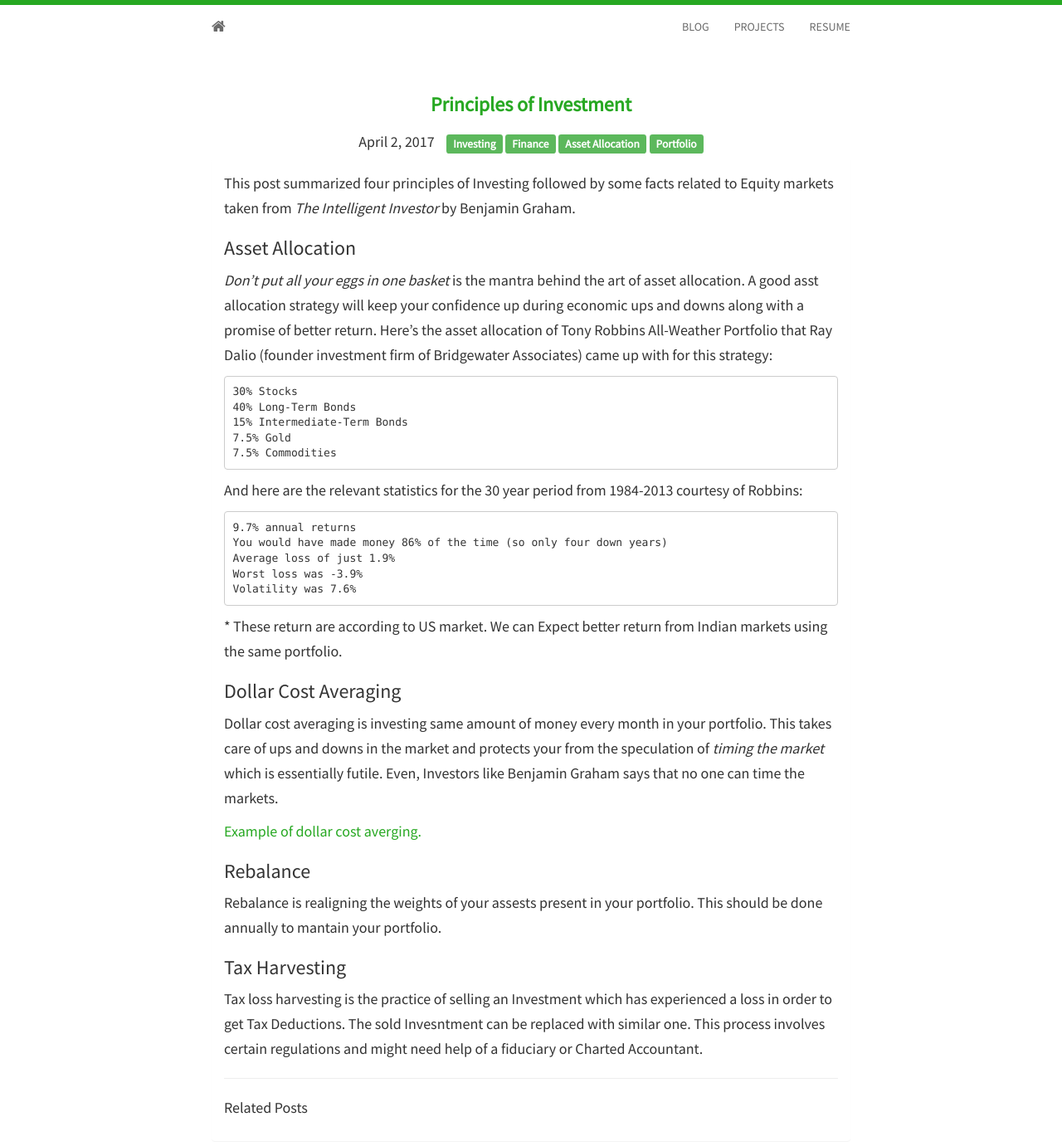
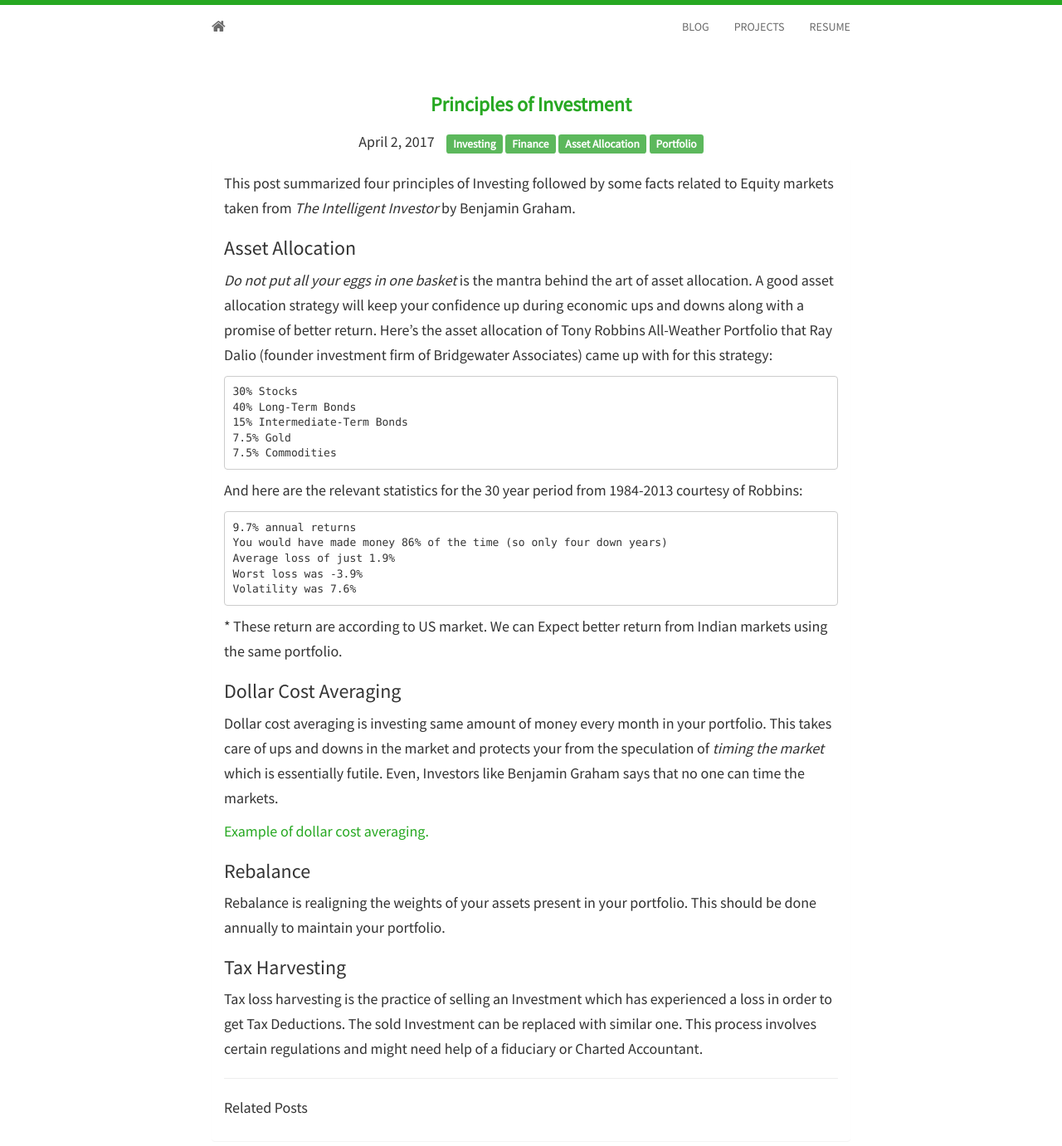
Before and after one commit to ankiteciitkgp/ankiteciitkgp.github.io, a Jekyll site: the page built from _posts/2017-04-02-post2.md, in a window 1280 px wide and 1400 px high. Shown: the top 1381 px of the window at 83% size. Built offline with Jekyll 4.4.1, drawn with Linux system fonts in a browser that asks for light colours; nearby versions of some CDN libraries; comment, search, counter and statistics services are not loaded.

Commit message:
First Blogpost

```diff
--- a/_posts/2017-04-02-post2.md
+++ b/_posts/2017-04-02-post2.md
@@ -12,7 +12,7 @@ tags:
 This post summarized four principles of Investing followed by some facts related to Equity markets taken from <em>The Intelligent Investor</em> by Benjamin Graham.
 
 ### Asset Allocation
-_Don't put all your eggs in one basket_ is the mantra behind the art of asset allocation. A good asst allocation strategy will keep your confidence up during economic ups and downs along with a promise of better return. Here’s the asset allocation of Tony Robbins All-Weather Portfolio that Ray Dalio (founder investment firm of Bridgewater Associates) came up with for this strategy:
+_Do not put all your eggs in one basket_ is the mantra behind the art of asset allocation. A good asset allocation strategy will keep your confidence up during economic ups and downs along with a promise of better return. Here’s the asset allocation of Tony Robbins All-Weather Portfolio that Ray Dalio (founder investment firm of Bridgewater Associates) came up with for this strategy:
 
     30% Stocks
     40% Long-Term Bonds
@@ -22,26 +22,26 @@ _Don't put all your eggs in one basket_ is the mantra behind the art of asset al
 
 And here are the relevant statistics for the 30 year period from 1984-2013 courtesy of Robbins:
 
-	9.7% annual returns
-	You would have made money 86% of the time (so only four down years)
-	Average loss of just 1.9%
-	Worst loss was -3.9%
-	Volatility was 7.6%
+    9.7% annual returns
+    You would have made money 86% of the time (so only four down years)
+    Average loss of just 1.9%
+    Worst loss was -3.9%
+    Volatility was 7.6%
 
 \* These return are according to US market. We can Expect better return from Indian markets using the same portfolio.
 
 ### Dollar Cost Averaging
 Dollar cost averaging is investing same amount of money every month in your portfolio. This takes care of ups and downs in the market and protects your from the speculation of <em>timing the market</em> which is essentially futile. Even, Investors like Benjamin Graham says that no one can time the markets.
 
-[Example of dollar cost averging.](http://www.investopedia.com/terms/d/dollarcostaveraging.asp)
+[Example of dollar cost averaging.](http://www.investopedia.com/terms/d/dollarcostaveraging.asp)
 
 ### Rebalance
-Rebalance is realigning the weights of your assests present in your portfolio. This should be done annually to mantain your portfolio.
+Rebalance is realigning the weights of your assets present in your portfolio. This should be done annually to maintain your portfolio.
 
 ### Tax Harvesting
-Tax loss harvesting is the practice of selling an Investment which has experienced a loss in order to get Tax Deductions. The sold Invesntment can be replaced with similar one. This process involves certain regulations and might need help of a fiduciary or Charted Accountant.
+Tax loss harvesting is the practice of selling an Investment which has experienced a loss in order to get Tax Deductions. The sold Investment can be replaced with similar one. This process involves certain regulations and might need help of a fiduciary or Charted Accountant.
 
 <!-- ## Why 96% of actively managed mutual funds fail to provide better results than market?
 Brokerage, Tax, Increasing amount of money in the fund (open funds), Fees
 ## Why one should invest in stock markets?
-In a country like India where fixed deposit(bond) rates stays close to 7-8% stock markets does not sounds very exciting options. But I will give you four reasons why every one should invest in them. -->
+In a country like India where fixed deposit(bond) rates stays close to 7-8% stock market does not sounds very exciting options. But I will give you four reasons why everyone should invest in them. -->
```
